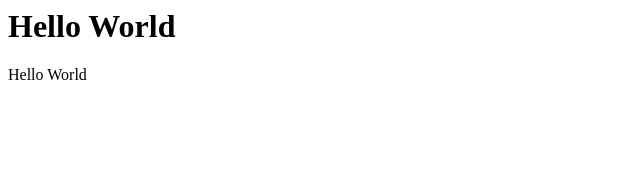
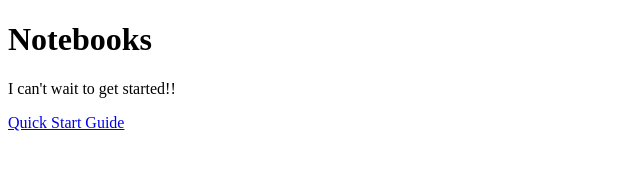
Before and after one commit to digiLab-ai/twinLab-Tutorials, a plain HTML site: page index.html in a window 1280 px wide. Shown: the whole page, without its empty margins (0-640 px from the left). Drawn offline with Linux system fonts and the light colour scheme.

Commit message:
nbviewer links

```diff
--- a/index.html
+++ b/index.html
@@ -1,7 +1,19 @@
+<!DOCTYPE html>
 <html>
-  <head> </head>
   <body>
-    <h1>Hello World</h1>
-    <p>Hello World</p>
+    <h1>Notebooks</h1>
+    <p>I can't wait to get started!!</p>
+
+    <a
+      href="https://nbviewer.org/github/digiLab-ai/twinLab-Demos/blob/dev/00-quickstart.ipynb"
+      >Quick Start Guide</a
+    >
+    <!-- <a
+      href="https://nbviewer.org/github/digiLab-ai/twinLab-Demos/blob/main/01-basic.ipynb"
+      >Basic Model</a
+    >
+    <a
+      href="https://nbviewer.org/github/digiLab-ai/twinLab-Demos/blob/main/02-data-scaling.ipynb"
+    >Data Scaling</a> -->
   </body>
 </html>
```
